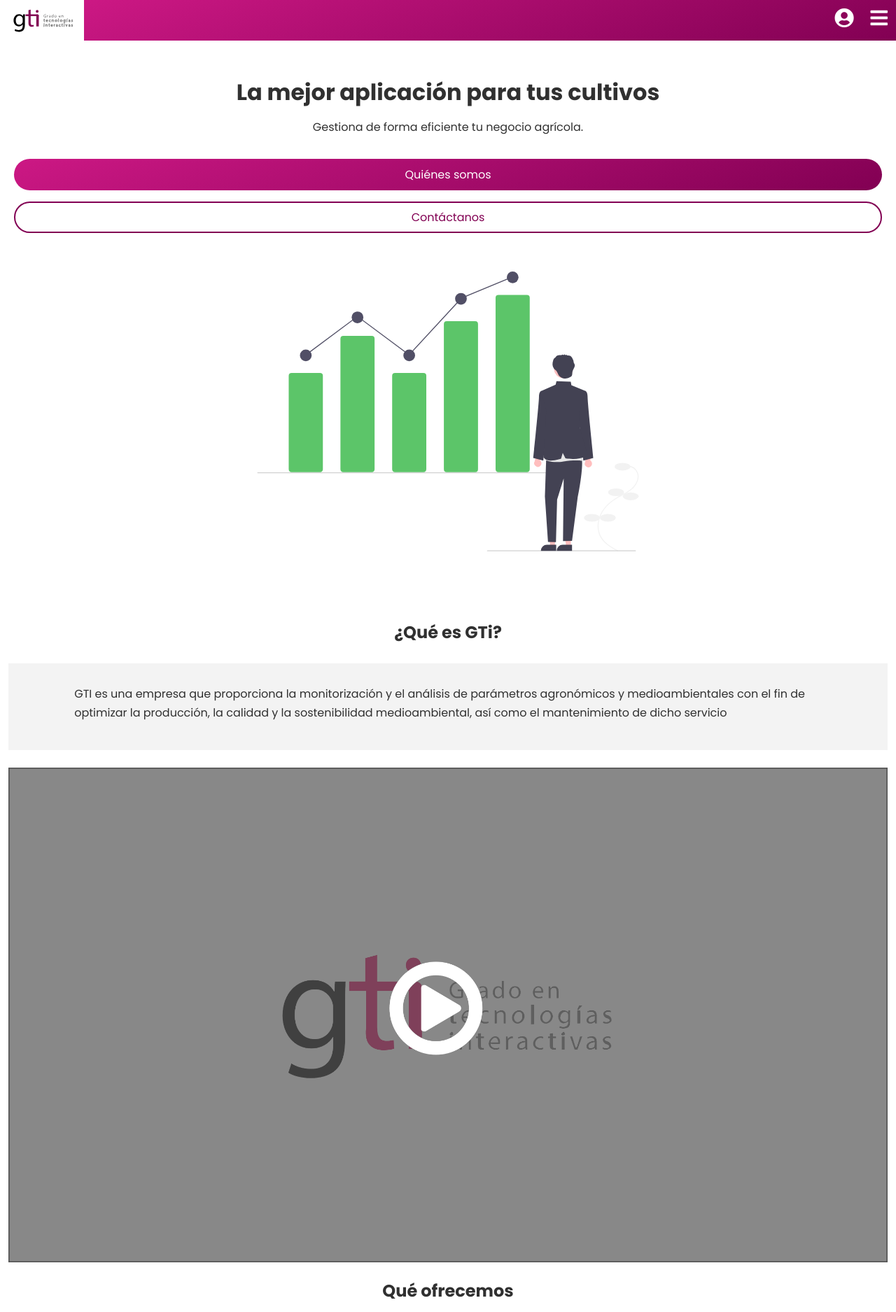
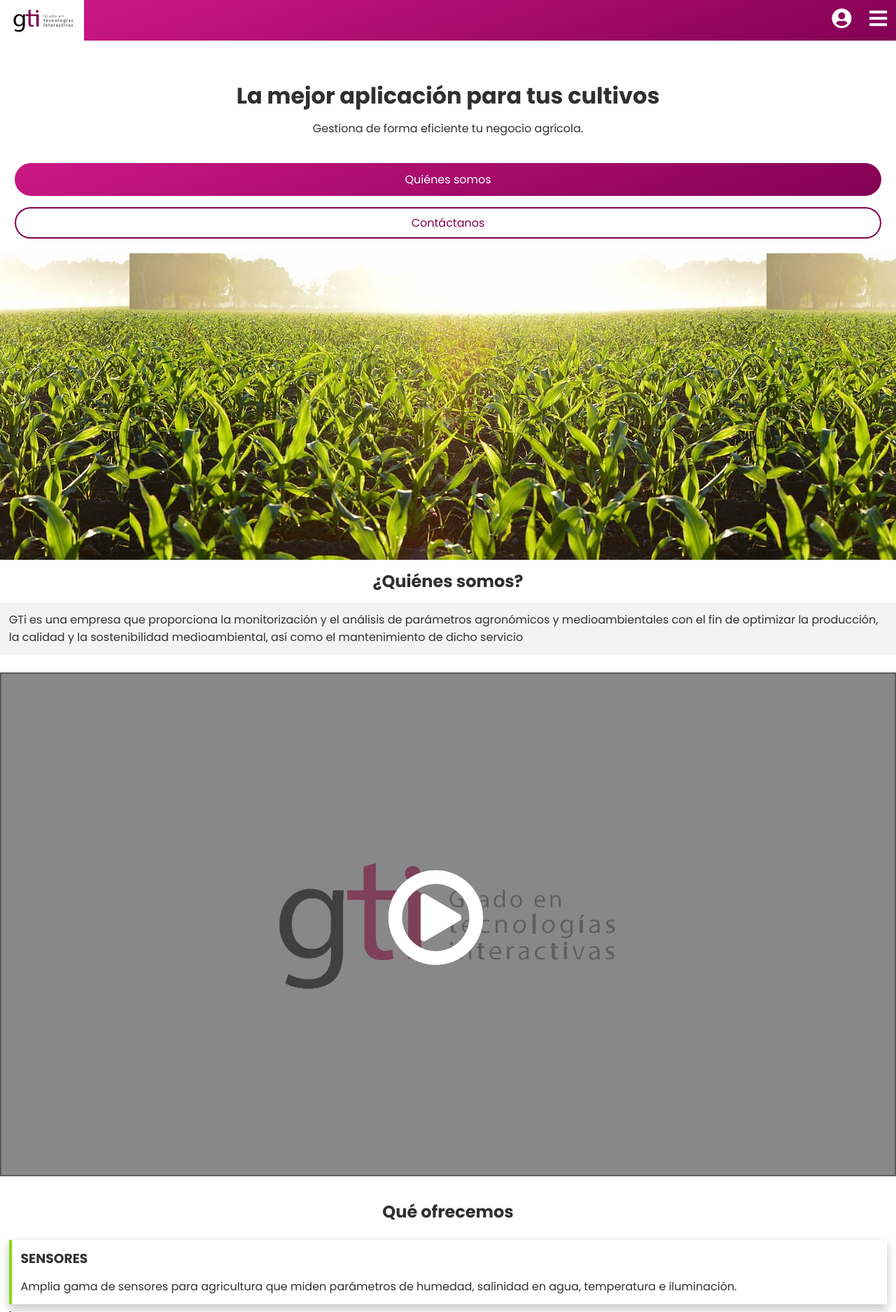
Before and after one commit to danialfaro/Proyecto-Web-GTi, a PHP site: page / in a window 1280 px wide. Shown: the top 1875 px of the page at 70% size. Run offline with PHP 8.4, Linux system fonts and the light colour scheme.

Commit message:
Reclamo con fondo
css reestructurado

```diff
--- a/css/estilos.css
+++ b/css/estilos.css
@@ -33,9 +46,12 @@ a {
 
 /* Textos de reclamo - Landing Page */
 
-#seccion_reclamo {
-    height: 100vh;
-    padding-top: 38px;
+#seccionReclamo {
+    height: calc(100vh - 3.625rem);
+    padding-top: 2rem;
+    display: flex;
+    flex-direction: column;
+    position: relative;
 }
 
 .img_reclamo {
@@ -50,8 +66,8 @@ a {
 }
 
 .texto-reclamo-principal {
-    line-height: 42px;
-    font-size: 32px;
+    line-height: 2.4rem;
+    font-size: 2rem;
     font-weight: bold;
     color: var(--black);
     text-align: center;
@@ -59,14 +75,70 @@ a {
 }
 
 .texto-reclamo-secundario {
-    font-size: 16px;
+    font-size: 1rem;
     text-align: center;
     color: var(--black);
-    margin: 16px auto;
-    margin-bottom: 35px;
+    margin: 1rem auto;
+    margin-bottom: 1.8rem;
     width: 75%;
-    line-height: 26px;
+    line-height: 1.5rem;
     font-weight: 400;
+}
+
+.fondo_reclamo {
+    width: 100%;
+    height: 100%;
+    background: url("../img/farm-field.jpg");
+    background-position: top;
+    z-index: -10;
+}
+
+.flecha_ver_mas {
+    position: absolute;
+    left: 50%;
+    bottom: 75px;
+    transform: translateX(-50%);
+    font-size: 2.6rem;
+    color: rgba(255, 255, 255, 0.8);
+    animation: motionDown 2s  cubic-bezier(0.85, 0, 0.15, 1) .5s infinite;
+    z-index: 20;
+}
+
+.flecha_ver_mas a {
+    position: absolute;
+    left: -45vw;
+    bottom: -150%;
+    width: 100vw;
+    height: 200px;
+    color: white;
+    -webkit-tap-highlight-color:  rgba(255, 255, 255, 0);
+}
+
+.flecha_ver_mas::after {
+    content: "+ información";
+    position: absolute;
+    left: 50%;
+    bottom: -50%;
+    width: 120px;
+    text-align: center;
+    transform: translate(-50%, -50%);
+    font-size: 0.8rem;
+}
+
+@keyframes motionDown {
+    0% {
+        transform: translate(-50%, -45%) scale(.9);
+        opacity: .2;
+    }
+    50% {
+        transform: translate(-50%, 0%) scale(1);
+        opacity: .9;
+    }
+    100% {
+        transform: translate(-50%, -45%) scale(.9);
+        opacity: .2;
+    }
+
 }
 
 
@@ -74,18 +146,17 @@ a {
 
 .botones {
     display: flex;
-    width: 100%;
-    height: 100px;
     flex-direction: column;
     justify-content: center;
-    text-align: center;
 }
 
 .button_primary,
 .button_secondary {
-    padding: 8px;
-    margin: 8px;
-    border-radius: 24px;
+    padding: .5rem 2rem;
+    margin: .5rem;
+    text-align: center;
+    border-radius: 120px;
+    font-size: 1rem;
     cursor: pointer;
     transition: .1s;
 }
@@ -94,7 +165,7 @@ a {
     background: var(--main_gradient);
     color: white;
     border: none;
-    padding: 10px;
+    padding: .7rem 2rem;
 }
 
 .button_primary:hover {
@@ -129,18 +200,17 @@ a {
 }
 
 main {
-    padding-top: 58px;
+    padding-top: 3.625rem;
 }
 
-section {
-    padding: 12px;
-
+.padding-container {
+    padding: .8rem;
 }
 
 .anchor > a {
     position: absolute;
     left: 0px;
-    top: -58px;
+    top: -3.625rem;
 }
 
 .anchor {
@@ -150,12 +220,12 @@ section {
 #headerbar {
     position: fixed;
     width: 100%;
-    z-index: 90;
+    z-index: 50;
 }
 
 .navbar {
     width: 100%;
-    height: 58px;
+    height: 3.625rem;
     display: flex;
 }
 
@@ -179,7 +249,7 @@ section {
 }
 
 .nav-menu i {
-    font-size: 28px;
+    font-size: 1.8rem;
 }
 
 .nav-menu ul {
@@ -187,7 +257,7 @@ section {
 }
 
 .nav-menu ul li {
-    padding: 12px;
+    padding: .8rem;
 }
 
 /* Global form */
@@ -203,7 +273,7 @@ section {
 }
 
 label {
-    font-size: 12px;
+    font-size: .8rem;
     font-weight: bold;
     color: var(--black);
 }
@@ -215,8 +285,8 @@ option {
     font-family: 'Poppins';
     width: 100%;
     border: none;
-    margin-bottom: 12px;
-    padding: 12px;
+    margin-bottom: .8rem;
+    padding: .8rem;
     background: rgb(243, 243, 243);
 }
 
@@ -225,6 +295,7 @@ textarea::placeholder,
 select::placeholder {
     color: rgb(196, 196, 196);
     transition: .2s;
+    font-size: .7rem;
 }
 
 input:focus,
@@ -242,13 +313,13 @@ select:focus {
 input:focus::placeholder,
 textarea:focus::placeholder {
     transform: translate(0px, -6px);
-    font-size: 10px;
+    font-size: .6rem;
     color: lightgray;
 }
 
 input[type=submit] {
-    padding: 12px;
-    margin: 12px 0;
+    padding: .8rem;
+    margin: .8rem 0;
 }
 
 textarea {
@@ -260,18 +331,24 @@ textarea {
 #login-form-wrapper {
     overflow: hidden;
     background: white;
-    z-index: 10;
-    transition: max-height .5s;
-    box-shadow: 0 6px 12px rgba(128, 128, 128, 0.453);
+    position: absolute;
+    left: 0%;
+    width: 100vw;
+    max-height: 100vh;
+    z-index: -1;
+    transition: .3s ease-out;
+    box-shadow: 0 6px 12px rgba(128, 128, 128, 0.48);
 }
 
 .login-open {
     max-height: 100vh;
+    top: 3.65rem;
     opacity: 1;
 }
 
 .login-closed {
     max-height: 0px;
+    top: -25rem;
 }
 
 #overlay {
@@ -461,92 +557,80 @@ footer {
     text-decoration: underline;
 }
 
+/**/
 
-.color-seccion {
-    width: 100%;
-    padding: 20px 0;
+.background-grey {
     background: rgb(243, 243, 243);
 }
 
-.texto-QS-principal {
-    font-family: 'Poppins', sans-serif;
+.text-center {
+    text-align: center;
+}
+
+/*.texto-QS-principal {
+
     font-weight: bold;
     text-align: center;
     margin: 10px auto 20px;
-    width: 85%;
-    line-height: 48px;
-}
+    line-height: 2.4rem;
+}*/
 
-.texto-QS-secundario {
-    font-family: 'Poppins', sans-serif;
+/*.texto-QS-secundario {
+
     font-weight: initial;
     text-align: initial;
     margin: 10px auto 20px;
     width: 85%;
-    line-height: 27px;
-}
+    line-height: 1.6rem;
+}*/
 
 .ofertas {
-    font-family: 'Poppins', sans-serif;
+    /**/
     font-weight: bold;
-    text-align: initial;
-    margin: 10px auto 20px;
-    width: 85%;
-    line-height: 27px;
+    margin-bottom: .8rem;
 }
 
 #videoGTI {
     width: 100%;
 }
 
-.hojas {
-    width: 35px;
-    margin: 5px 48%;
-}
-
 .ofertaV {
     border-left: solid #88D904;
     border-left-width: 4px;
+    margin-top: 10px;
+    box-shadow: 0 6px .8rem rgba(128, 128, 128, 0.453);
 }
 
-#ofertas div:nth-child(2n) {
+#ofertas .ofertaV:nth-child(2n) {
     background: rgb(243, 243, 243);
-    border-left: solid #AB0769;
-    border-left-width: 4px;
-    margin-top: 10px;
+    border-left: solid var(--primary_light);
 }
 
 .texto-esp-principal {
-    font-family: 'Poppins', sans-serif;
+    /**/
     font-weight: bold;
     text-align: center;
     margin: 70px auto 40px;
     width: 85%;
-    line-height: 48px;
+    line-height: 2.4rem;
 }
 
 .esp-titulo {
-    font-family: 'Poppins', sans-serif;
+    /**/
     font-weight: bold;
     text-align: center;
     margin: 0px auto;
     width: 85%;
-    line-height: 27px;
+    line-height: 1.6rem;
 }
 
 .esp-text {
-    font-family: 'Poppins', sans-serif;
+    /**/
     font-weight: initial;
     text-align: center;
     margin: 0 auto;
     width: 90%;
-    line-height: 27px;
-}
-
-* {
-    margin: 0;
-    padding: 0;
-    box-sizing: border-box;
+    line-height: 1.6rem;
 }
 
 .especificaciones {
--- a/index.html
+++ b/index.html
@@ -59,7 +59,9 @@
 
 <main>
 
-    <section id="seccion_reclamo">
+    <section id="seccionReclamo">
+
+        <div class="padding-container">
             <!-- Textos de reclamo -->
             <div><h1 class="texto-reclamo-principal">La mejor aplicación para tus cultivos</h1></div>
             <div><h3 class="texto-reclamo-secundario" >Gestiona de forma eficiente tu negocio agrícola.</h3></div>
@@ -69,63 +71,68 @@
                 <a type="button" href="#seccion_quienessomos" class="button_primary">Quiénes somos</a>
                 <a type="button" href="#seccion_contactanos" class="button_secondary">Contáctanos</a>
             </div>
+        </div>
 
         <!-- Imagen reclamo -->
-        <div class="img_reclamo">
+        <!--<div class="img_reclamo">
             <img src="img/undraw_rebov.svg" alt="imagen_reclamo">
+        </div>-->
+
+        <div class="fondo_reclamo"></div>
+
+        <div class="flecha_ver_mas fa fa-chevron-down">
+            <a href="#seccion_quienessomos"></a>
         </div>
 
     </section>
 
-    <section id="quienesSomos" class="anchor">
+    <section id="seccionQuienesSomos" class="anchor">
         <a name="seccion_quienessomos"></a>
 
-        <h2 class="texto-QS-principal">¿Qué es GTi?</h2>
-        <div class="color-seccion">
-            <p class="texto-QS-secundario">GTI es una empresa que proporciona la monitorización y el análisis de parámetros agronómicos y medioambientales con el fin de optimizar la producción, la calidad y la sostenibilidad medioambiental, así como el mantenimiento de dicho servicio</p>
+        <h2 class="text-center padding-container">¿Quiénes somos?</h2>
+        <div class="background-grey">
+            <p class="padding-container">GTi es una empresa que proporciona la monitorización y el análisis de parámetros agronómicos y medioambientales con el fin de optimizar la producción, la calidad y la sostenibilidad medioambiental, así como el mantenimiento de dicho servicio</p>
         </div><br>
 
         <div>
             <img id="videoGTI" src="img/video.png">
         </div>
 
-        <h2 class="texto-QS-principal">Qué ofrecemos</h2>
+        <div class="padding-container">
+            <h2 class="text-center padding-container">Qué ofrecemos</h2>
         <div id="ofertas">
 
-            <div class="ofertaV">
+            <div class="ofertaV padding-container">
                 <h3 class="ofertas">SENSORES</h3>
-                <p class="texto-QS-secundario">Amplia gama de sensores para agricultura que miden parámetros de humedad, salinidad en agua, temperatura e iluminación.</p>
-                <img class="hojas" src="img/hoja.svg">
+                <p>Amplia gama de sensores para agricultura que miden parámetros de humedad, salinidad en agua, temperatura e iluminación.</p>
             </div>
 
-            <div class="color-seccion">
+            <div class="ofertaV padding-container">
 
                 <h3 class="ofertas">SEGURIDAD ANTIROBO</h3>
-                <p class="texto-QS-secundario">Sistema de detección de movimiento y alerta en caso de intento de robo del sensor. Incluye posibilidad de seguimiento del sensor a través geolocalización.</p>
-                <img class="hojas" src="img/hoja.svg">
+                <p>Sistema de detección de movimiento y alerta en caso de intento de robo del sensor. Incluye posibilidad de seguimiento del sensor a través geolocalización.</p>
 
             </div>
 
-            <div class="ofertaV">
+            <div class="ofertaV padding-container">
                 <h3 class="ofertas">INSTALACIÓN Y MANTENIMIENTO</h3>
-                <p class="texto-QS-secundario">Instalación y mantenimiento incluidos en el paquete. Ademas los sensores constan de alimentación autónoma a través de panel solar integrado y una bateria.</p>
-                <img class="hojas" src="img/hoja.svg">
+                <p>Instalación y mantenimiento incluidos en el paquete. Ademas los sensores constan de alimentación autónoma a través de panel solar integrado y una bateria.</p>
             </div>
 
-            <div class="color-seccion">
+            <div class="ofertaV padding-container">
 
                 <h3 class="ofertas">ENVIO DE DATOS A LA WEB</h3>
-                <p class="texto-QS-secundario">Dispositivos conectados a los sensores, estos obtienen los datos y los envian inalámbricamente a la plataforma web donde se muestran los valores recogidos.</p>
-                <img class="hojas" src="img/hoja.svg">
+                <p>Dispositivos conectados a los sensores, estos obtienen los datos y los envian inalámbricamente a la plataforma web donde se muestran los valores recogidos.</p>
 
             </div>
 
-            <div class="ofertaV">
+            <div class="ofertaV padding-container">
                 <h3 class="ofertas">REPRESENTACIÓN DE DATOS</h3>
-                <p class="texto-QS-secundario">Se proporciona una cuenta para la aplicacion web de GTI donde se representarán los datos de los distintos sensores de forma gráfica y organizada.</p>
-                <img class="hojas" src="img/hoja.svg">
+                <p>Se proporciona una cuenta para la aplicacion web de GTI donde se representarán los datos de los distintos sensores de forma gráfica y organizada.</p>
             </div>
         </div>
+        </div>
+
 
         <h2 class="texto-esp-principal">Especificaciones de nuestros sensores</h2>
         <div class="especificaciones">
@@ -181,7 +188,7 @@
         </div>
     </section>
 
-    <section id="seccionContactanos" class="anchor">
+    <section id="seccionContactanos" class="anchor padding-container">
         <a name="seccion_contactanos"></a>
         <h2>Contáctanos</h2>
         <p>¿Ya te has decidido o aún tienes dudas? ¡Dejanos ayudarte!</p>
@@ -214,7 +221,7 @@
 
     </section>
 
-    <section id="sectionFaq" class="anchor">
+    <section id="sectionFaq" class="anchor padding-container">
         <a name="seccion_faq"></a>
 
         <h2>Preguntas frecuentes</h2>
@@ -268,7 +275,7 @@
 
     </section>
 
-    <section class="social_media">
+    <section id="seccionSocialMedia" class="padding-container">
         <h2>Nuestras redes sociales: </h2>
         <div class="social_icons">
             <i class="fab fa-facebook" title="facebook"></i>
@@ -277,13 +284,13 @@
         </div>
     </section>
 
+</main>
+
 <footer>
     <section>
         <p>GTi - Equipo 05</p>
     </section>
 </footer>
-
-</main>
 
 <script>
 
@@ -294,9 +301,7 @@
         var activeOverlay = (active) => {
             if (active) {
                 overlay.classList.remove('closed');
-                overlay.classList.add('open');
             } else {
-                overlay.classList.remove('open');
                 overlay.classList.add('closed');
             }
         }
```
Also changed, not shown: other parts of css/estilos.css (+61 -29 lines), img/farm-field-hd.jpg (added), img/farm-field.jpg (added). Lines whose indentation alone changed are shown as unchanged.
